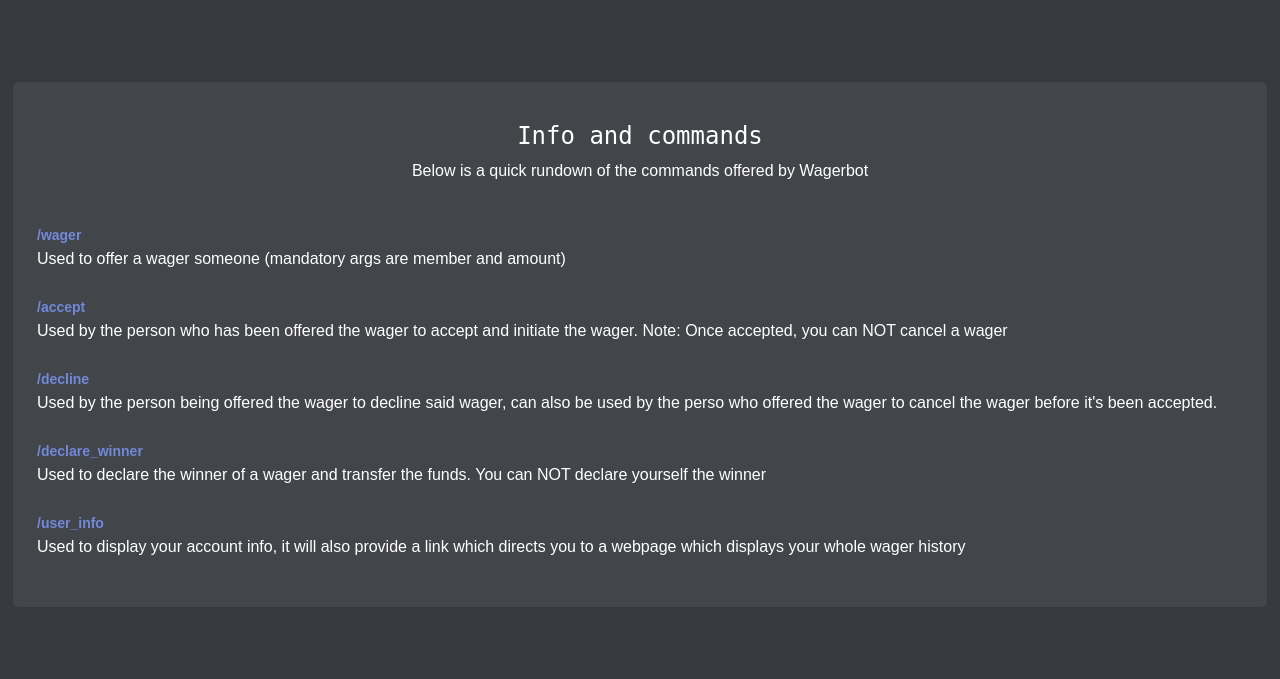
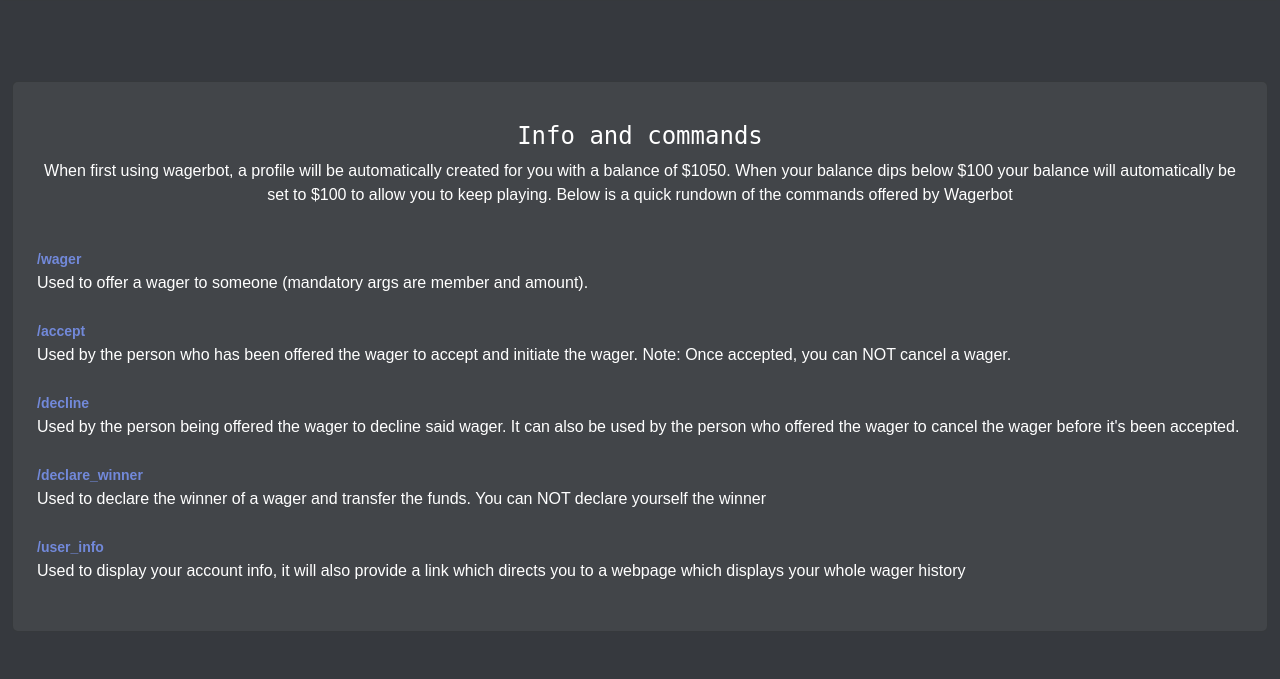
Before and after one commit to Gill-rndone/wagerbot, a Flask app: page / in a window 1280 px wide. Shown: the part 419-1098 px from the top of the page. Run offline with Flask 3, Linux system fonts and the light colour scheme; some web fonts are replaced.

Commit message:
Grammar and info update

```diff
--- a/templates/home.html
+++ b/templates/home.html
@@ -37,14 +37,14 @@
                 <!-- TODO: Complete the info Card-->
         <div class="card mx-auto text-left p-4" style="margin-bottom: 5rem; margin-left: 5rem; margin-right: 5rem;">
           <h4 class="mx-auto wager" style="margin-top: 1rem;">Info and commands</h4>
-          <p class="gen">Below is a quick rundown of the commands offered by Wagerbot</p>
+          <p class="gen">When first using wagerbot, a profile will be automatically created for you with a balance of $1050. When your balance dips below $100 your balance will automatically be set to $100 to allow you to keep playing. Below is a quick rundown of the commands offered by Wagerbot</p>
           <dl class="gen" style="text-align: left;">
             <dt><code>/wager</code></dt>
-            <dd>Used to offer a wager someone (mandatory args are member and amount)</dd>
+            <dd>Used to offer a wager to someone (mandatory args are member and amount).</dd>
             <dt><code>/accept</code></dt>
-            <dd>Used by the person who has been offered the wager to accept and initiate the wager. Note: Once accepted, you can NOT cancel a wager</dd>
+            <dd>Used by the person who has been offered the wager to accept and initiate the wager. Note: Once accepted, you can NOT cancel a wager.</dd>
             <dt><code>/decline</code></dt>
-            <dd>Used by the person being offered the wager to decline said wager, can also be used by the perso who offered the wager to cancel the wager before it's been accepted.</dd>
+            <dd>Used by the person being offered the wager to decline said wager. It can also be used by the person who offered the wager to cancel the wager before it's been accepted.</dd>
             <dt><code>/declare_winner</code></dt>
             <dd>Used to declare the winner of a wager and transfer the funds. You can NOT declare yourself the winner</dd>
             <dt><code>/user_info</code></dt>
```
